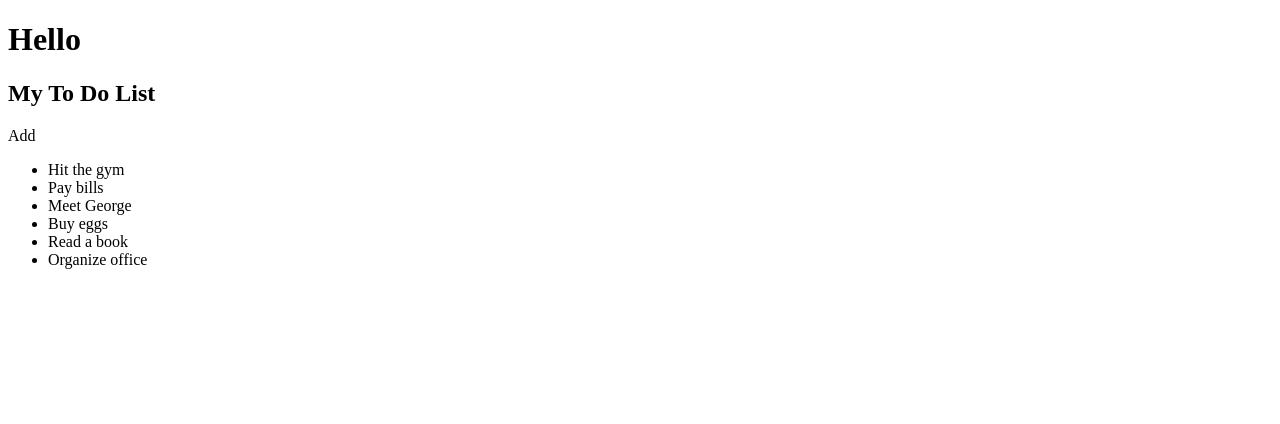
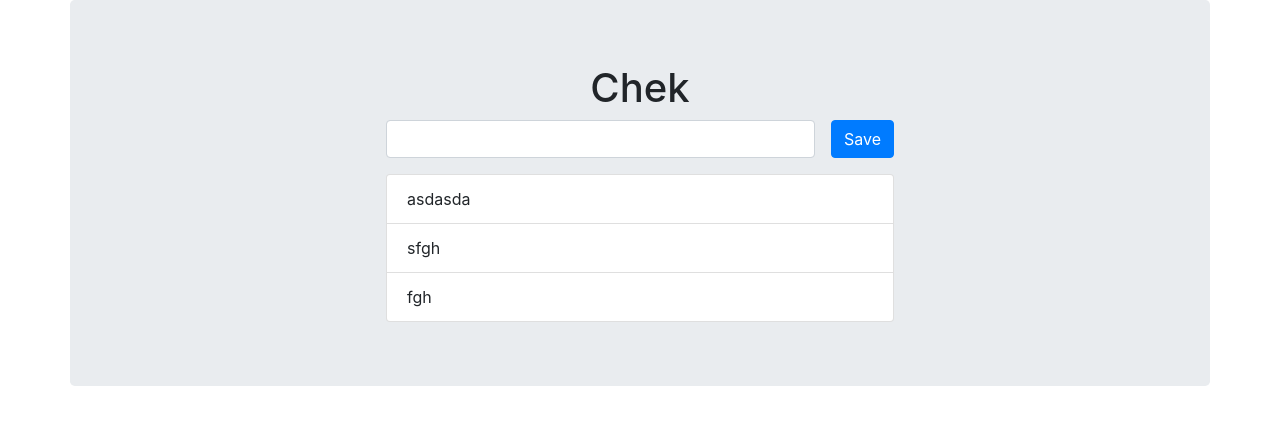
Before and after one commit to atabaev01/react, a React (Create React App) app: page / in a window 1280 px wide. Shown: the top 424 px of the page. Built offline with nearby package versions, Linux system fonts and the light colour scheme.

Commit message:
second day

```diff
--- a/package.json
+++ b/package.json
@@ -6,6 +6,7 @@
     "@testing-library/jest-dom": "^5.11.9",
     "@testing-library/react": "^11.2.5",
     "@testing-library/user-event": "^12.6.3",
+    "bootstrap": "^4.6.0",
     "react": "^17.0.1",
     "react-dom": "^17.0.1",
     "react-scripts": "4.0.2",
--- /dev/null
+++ b/src/component/AddForm.js
@@ -0,0 +1,14 @@
+import React from 'react';
+
+const AddForm = () => {
+    return (
+        <form className='form-row m-0 flex-nowrap'>
+
+            <input className="form-control mr-3" type="text" />
+            <button className="btn btn-primary" type="submit">Save</button>
+
+        </form>
+    );
+};
+
+export default AddForm;
--- /dev/null
+++ b/src/component/App.js
@@ -0,0 +1,16 @@
+import React from 'react';
+import Header from './Header';
+import Todo from './Todo';
+
+const App = () => {
+    return (
+        <div className="container jumbotron">
+            <div className='ml-auto mr-auto col-md-6 col-sm-8'>
+                <Header/>
+                <Todo/>
+            </div>
+        </div>
+    );
+};
+
+export default App;
--- /dev/null
+++ b/src/component/Todo.js
@@ -0,0 +1,14 @@
+import React from 'react';
+import Todoitem from './Todoitem';
+
+const Todo = () => {
+    return (
+        <ul className="list-group mt-3">
+            <Todoitem>asdasda</Todoitem>
+            <Todoitem>sfgh</Todoitem>
+            <Todoitem>fgh</Todoitem>
+        </ul>
+    );
+};
+
+export default Todo;
--- /dev/null
+++ b/src/component/Todoitem.js
@@ -0,0 +1,9 @@
+import React from 'react';
+
+const Todoitem = (props) => {
+    return (
+        <li className="list-group-item">{props.children}</li>
+    );
+};
+
+export default Todoitem;
--- a/src/component/body.js
+++ /dev/null
@@ -1,14 +0,0 @@
-import React from "react"
-
-const Body = () => {
-    return  <ul>
-    <li>Hit the gym</li>
-    <li>Pay bills</li>
-    <li>Meet George</li>
-    <li>Buy eggs</li>
-    <li>Read a book</li>
-    <li>Organize office</li>
-</ul>
-}
-
-export default Body
--- a/src/component/footer.js
+++ /dev/null
@@ -1,7 +0,0 @@
-import React from "react";
-
-const Footer = () => {
-    return <footer></footer>
-}
-
-export default Footer
--- a/src/component/header.js
+++ b/src/component/header.js
@@ -1,8 +1,13 @@
-import React from "react";
-
+import React from 'react';
+import AddForm from './AddForm';
 
 const Header = () => {
-    return <header><nav></nav></header>
-}
+    return (
+        <div>
+            <h1 className='text-center'>Chek</h1>
+            <AddForm/>
+        </div>
+    );
+};
 
-export default Header
+export default Header;
--- a/src/component/main.js
+++ /dev/null
@@ -1,8 +0,0 @@
-import React from "react";
-
-
-const Main = () => {
-    return <main><h1>Hello</h1></main>
-}
-
-export default Main
--- a/src/component/title.js
+++ /dev/null
@@ -1,10 +0,0 @@
-import React from "react"
-const Title = () => {
-    return <div>
-    <h2>My To Do List</h2>
-    <span>Add</span>
-</div>
-
-}
-
-export default Title
--- a/src/component/todu.js
+++ /dev/null
@@ -1,9 +0,0 @@
-import React from "react"
-import Title from "./title"
-import Body from "./body"
-
- const Todu = () => {
-     return <div><Title/> <Body/></div>
- }
-
- export default Todu
--- a/src/index.js
+++ b/src/index.js
@@ -1,33 +1,9 @@
 import React from "react"
 import ReactDOM from "react-dom"
-import Header from "./component/header"
-import Main from "./component/main"
-import Footer from "./component/footer"
-import Todu from "./component/todu"
-
-
-// const Header = () => {
-//     return <header><nav></nav></header>
-// }
-
-// const Main = () => {
-//     return <main><h1>Hello</h1></main>
-// }
-// const Footer = () => {
-//     return <footer></footer>
-// }
-//  const Nav = () => {
-//      return <nav></nav>
-//  }
+import App from "./component/App"
+import 'bootstrap/dist/css/bootstrap.min.css';
 
 
 ReactDOM.render(
-    <div>
-        <Header/>
-        <Main/>
-        <Todu/>
-        <Footer/>
-
-
-    </div>
+    <App/>
 ,document.getElementById("root"))
```
Also changed, not shown: 1 other file (tests, documents, lock files or other folders).
